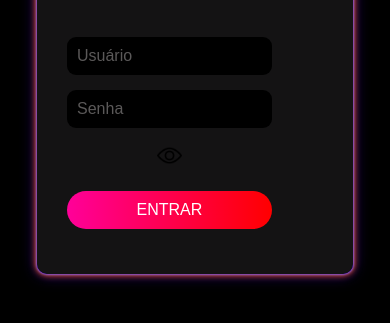
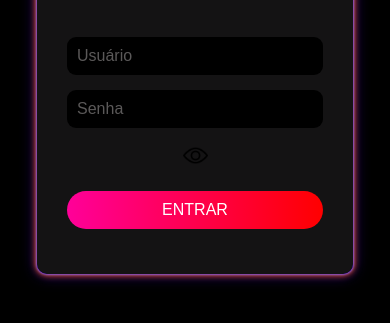
Before and after one commit to aglomera/FL, a plain HTML site: page index.html in a window 390 px wide. Shown: the part 323-646 px from the top of the page. Drawn offline with Linux system fonts and the light colour scheme.

Commit message:
tirei o max

```diff
--- a/style.css
+++ b/style.css
@@ -73,11 +73,6 @@ select:focus {
 }
 
 /* Additional styles for responsiveness */
-@media (max-width: 600px) {
-    form {
-        width: 80%;
-    }
-}
 #eye-icon {
     width: 25px;
     height: 25px;
```
